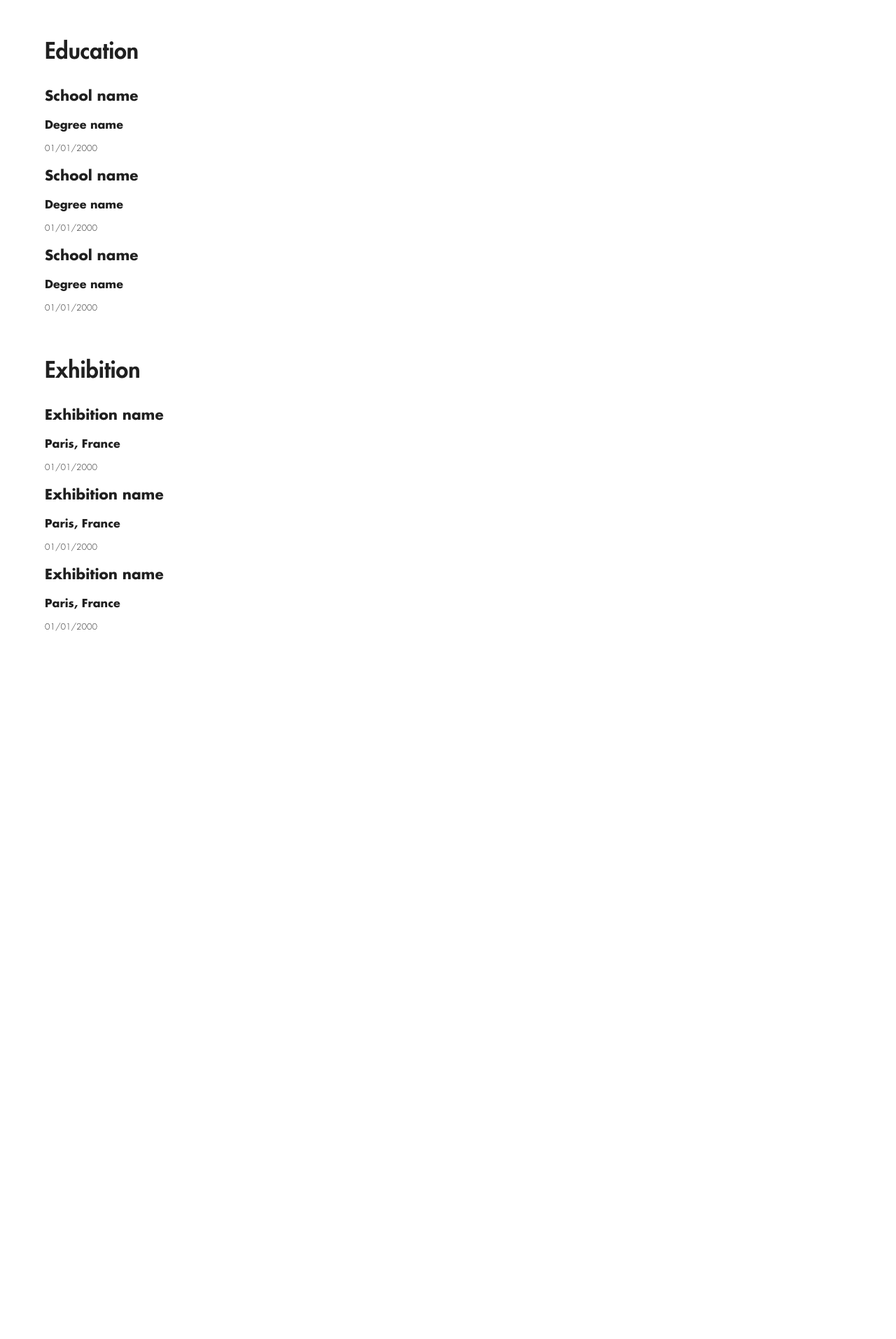
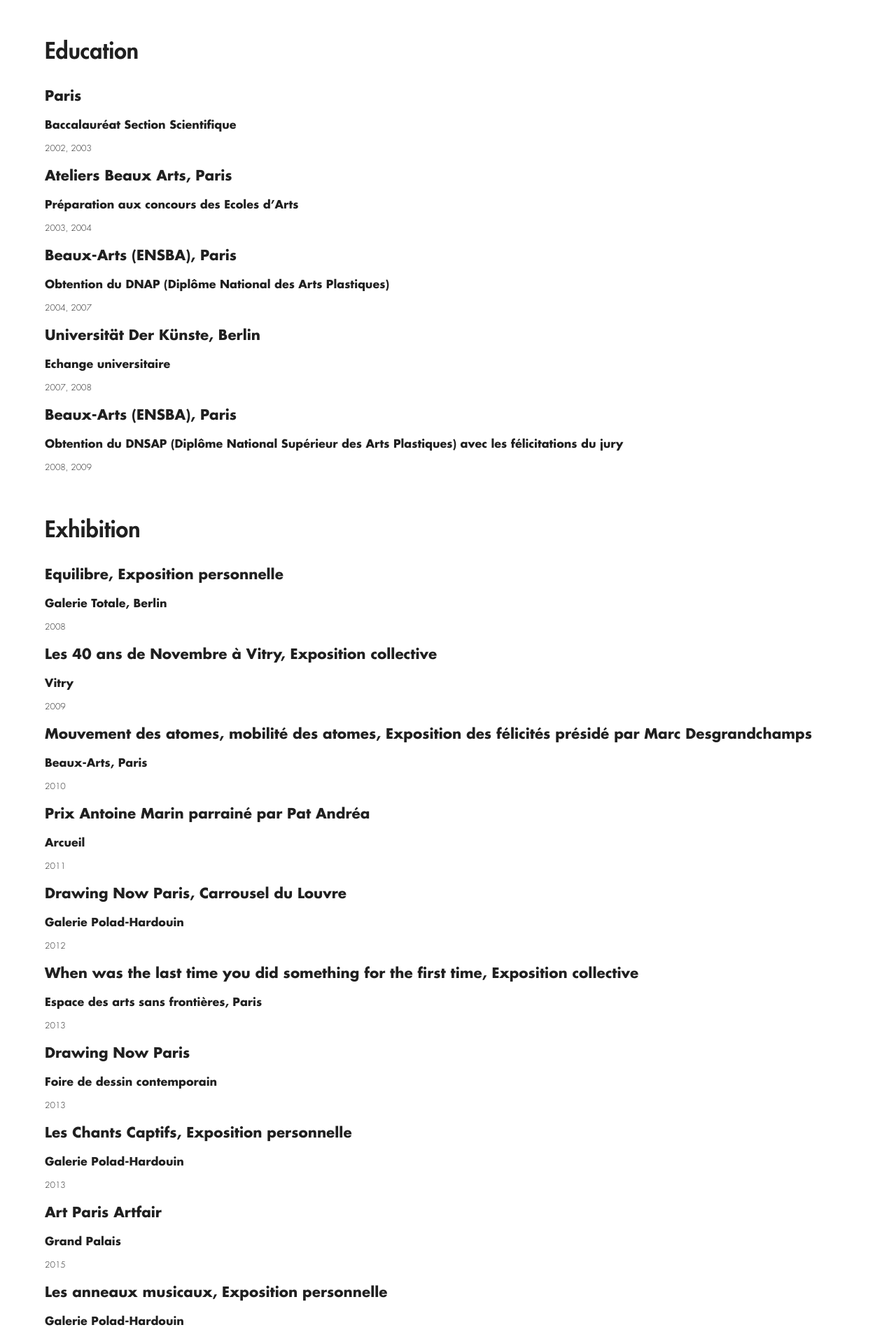
Before and after one commit to thelittlebigbot/daniel-flammer, a React (Create React App) app: page /biography in a window 1280 px wide. Shown: the part 1160-3074 px from the top of the page at 70% size. Before the commit the page ends 2191 px from the top, so only its background shows below. Built offline with nearby package versions, Linux system fonts and the light colour scheme.

Commit message:
feat: add data to biography

```diff
--- a/src/data/biography.ts
+++ b/src/data/biography.ts
@@ -7,36 +7,104 @@
   },
   education: [
     {
-      date: '01/01/2000',
-      degree: 'Degree name',
-      school: 'School name',
+      date: '2002, 2003',
+      degree: 'Baccalauréat Section Scientifique',
+      school: 'Paris',
     },
     {
-      date: '01/01/2000',
-      degree: 'Degree name',
-      school: 'School name',
+      date: '2003, 2004',
+      degree: 'Préparation aux concours des Ecoles d’Arts',
+      school: 'Ateliers Beaux Arts, Paris',
     },
     {
-      date: '01/01/2000',
-      degree: 'Degree name',
-      school: 'School name',
+      date: '2004, 2007',
+      degree: 'Obtention du DNAP (Diplôme National des Arts Plastiques)',
+      school: 'Beaux-Arts (ENSBA), Paris ',
+    },
+    {
+      date: '2007, 2008',
+      degree: 'Echange universitaire',
+      school: 'Universität Der Künste, Berlin',
+    },
+    {
+      date: '2008, 2009',
+      degree:
+        'Obtention du DNSAP (Diplôme National Supérieur des Arts Plastiques) avec les félicitations du jury',
+      school: 'Beaux-Arts (ENSBA), Paris ',
     },
   ],
   exhibition: [
     {
-      date: '01/01/2000',
-      name: 'Exhibition name',
-      place: 'Paris, France',
+      date: '2008',
+      name: 'Equilibre, Exposition personnelle',
+      place: 'Galerie Totale, Berlin',
     },
     {
-      date: '01/01/2000',
-      name: 'Exhibition name',
-      place: 'Paris, France',
+      date: '2009',
+      name: 'Les 40 ans de Novembre à Vitry, Exposition collective',
+      place: 'Vitry',
     },
     {
-      date: '01/01/2000',
-      name: 'Exhibition name',
-      place: 'Paris, France',
+      date: '2010',
+      name:
+        'Mouvement des atomes, mobilité des atomes, Exposition des félicités présidé par Marc Desgrandchamps',
+      place: 'Beaux-Arts, Paris',
+    },
+    {
+      date: '2011',
+      name: 'Prix Antoine Marin parrainé par Pat Andréa',
+      place: 'Arcueil',
+    },
+    {
+      date: '2012',
+      name: 'Drawing Now Paris, Carrousel du Louvre',
+      place: 'Galerie Polad-Hardouin',
+    },
+    {
+      date: '2013',
+      name:
+        'When was the last time you did something for the first time, Exposition collective',
+      place: 'Espace des arts sans frontières, Paris',
+    },
+    {
+      date: '2013',
+      name: 'Drawing Now Paris',
+      place: 'Foire de dessin contemporain',
+    },
+    {
+      date: '2013',
+      name: 'Les Chants Captifs, Exposition personnelle',
+      place: 'Galerie Polad-Hardouin',
+    },
+    {
+      date: '2015',
+      name: 'Art Paris Artfair',
+      place: 'Grand Palais',
+    },
+    {
+      date: '2016',
+      name: 'Les anneaux musicaux, Exposition personnelle',
+      place: 'Galerie Polad-Hardouin',
+    },
+    {
+      date: '2016',
+      name: 'Art Paris Artfair',
+      place: 'Grand Palais',
+    },
+    {
+      date: '2016',
+      name: 'Lyon Art Paper, Foire d’art contemporain',
+      place: 'Lyon',
+    },
+    {
+      date: '2016',
+      name: 'Where I am in the landscape, Exposition collective',
+      place: 'Reykjavík',
+    },
+    {
+      date: '2017',
+      name: 'Between black and white is a color, Galerie Grand E’terna',
+      place: 'Paris',
     },
   ],
 };
```
